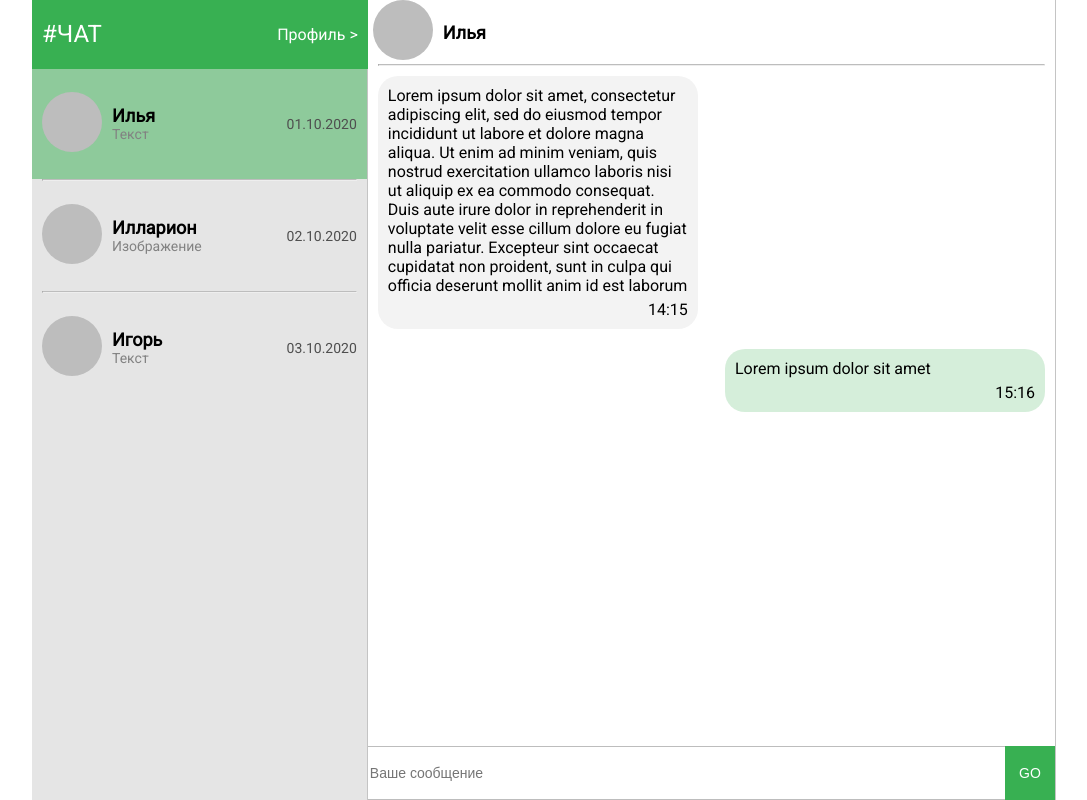
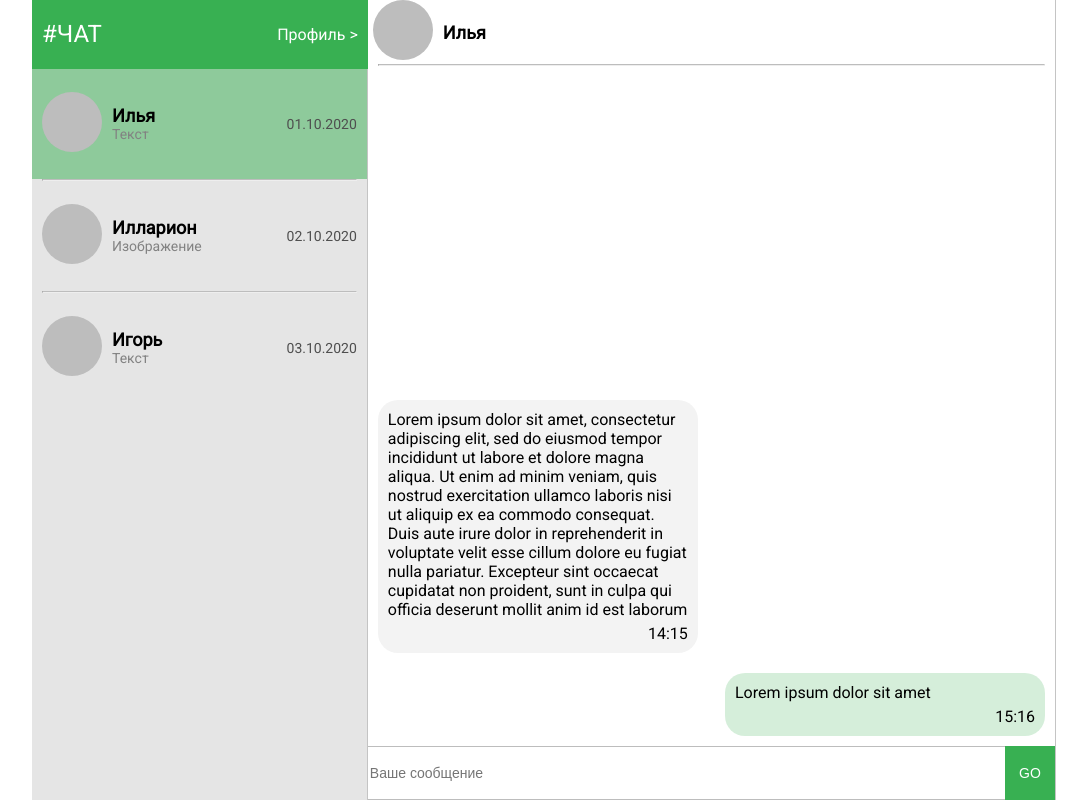
Before and after one commit to zemer/mf.messenger.praktikum.yandex, a website: page static/chat.html in a window 1280 px wide. Shown: the whole page, without its empty margins (96-1183 px from the left). Drawn offline with Linux system fonts and the light colour scheme.

Commit message:
Стили сообщений

```diff
--- a/static/chat.css
+++ b/static/chat.css
@@ -231,6 +231,10 @@ hr.devider {
     width: 500px;
 }
 
+.messages {
+    justify-content: flex-end;
+}
+
 .message {
     border-radius: 20px;
     width: 300px;
--- a/static/chat.html
+++ b/static/chat.html
@@ -88,7 +88,7 @@
                     </div>
                 </div>
                 <hr class="devider" />
-                <div class="full-width full-height column-container">
+                <div class="messages full-width full-height column-container">
                     <div class="message message-companion column-container body-font">
                         <div class="message-text body-font">
                             <span>Lorem ipsum dolor sit amet, consectetur adipiscing elit, sed do eiusmod tempor
```
